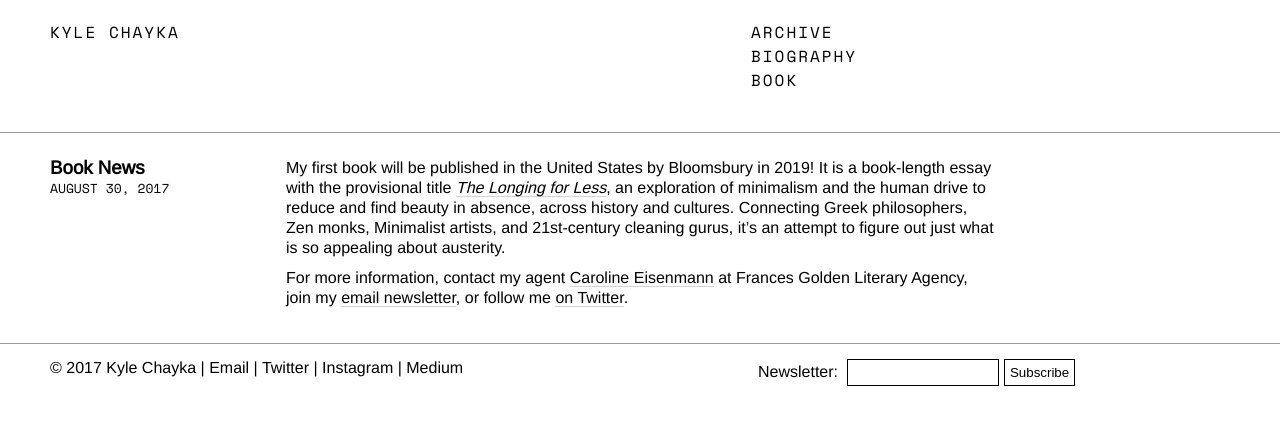
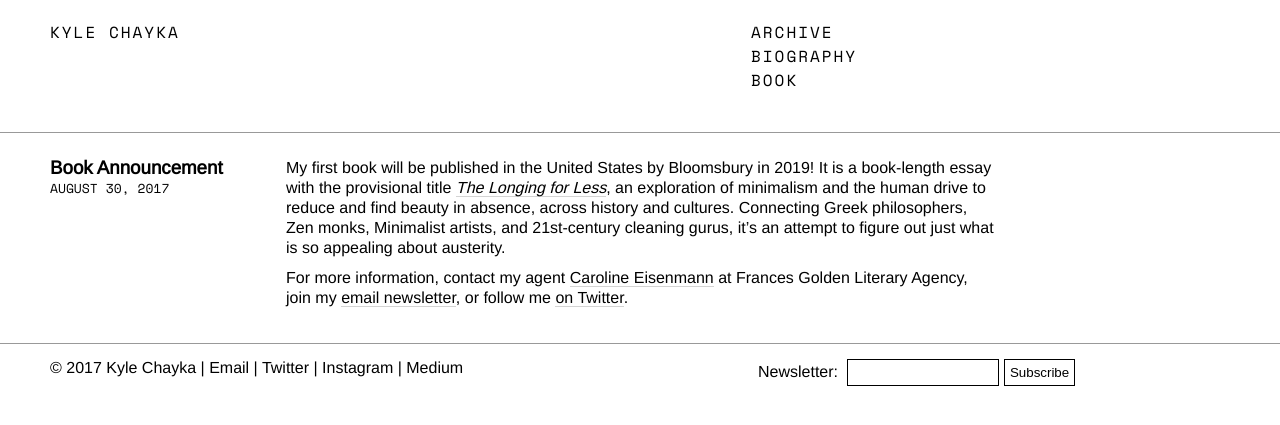
Before and after one commit to jarrettfuller/jekyll-test, a Jekyll site: the page built from book.html, in a window 1280 px wide. Shown: the top 425 px of the page. Built offline with Jekyll 4.4.1, drawn with Linux system fonts in a browser that asks for light colours; some web fonts are replaced.

Commit message:
book fix

```diff
--- a/book.html
+++ b/book.html
@@ -24,7 +24,7 @@ layout: default
     <div class="news">
 
 <div class="news-title">
-    <h3>Book News</h3>
+    <h3>Book Announcement</h3>
         <p>August 30, 2017</p></div>
 
         <div class="news-item">
```
